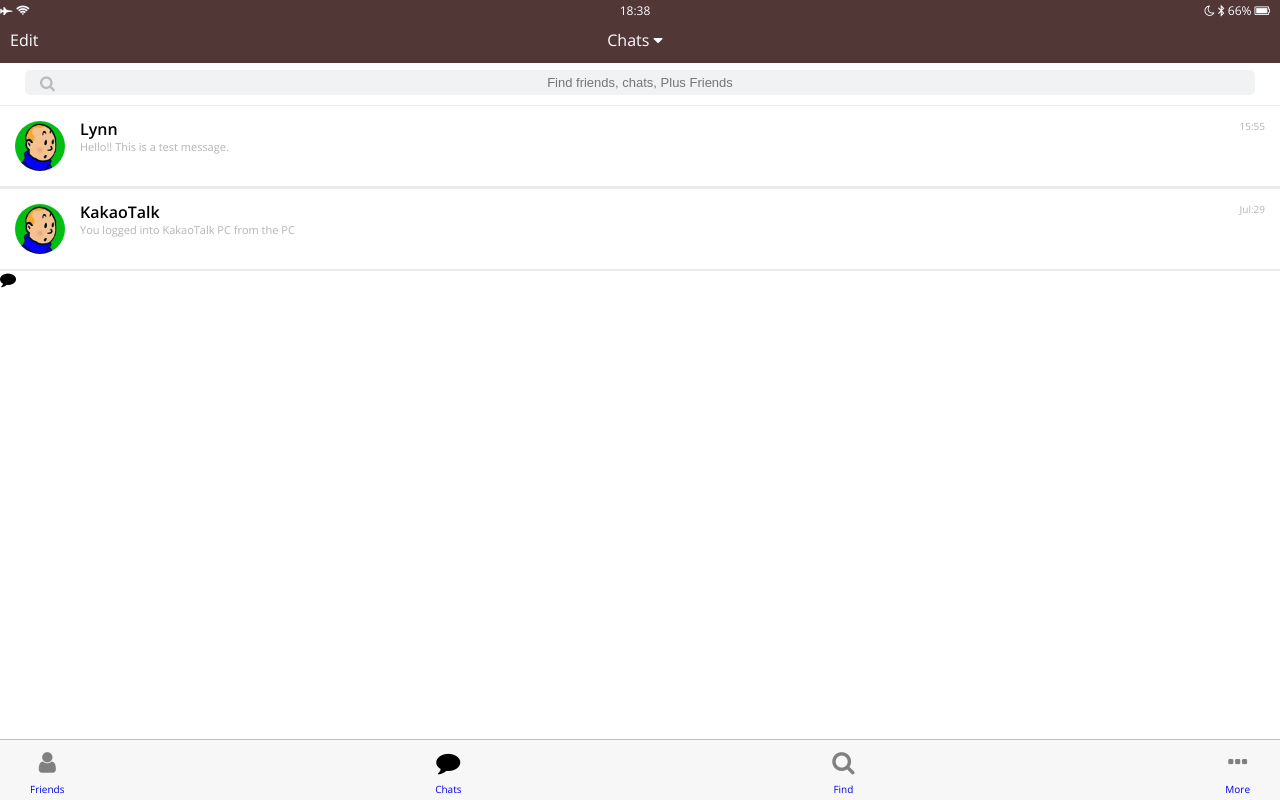
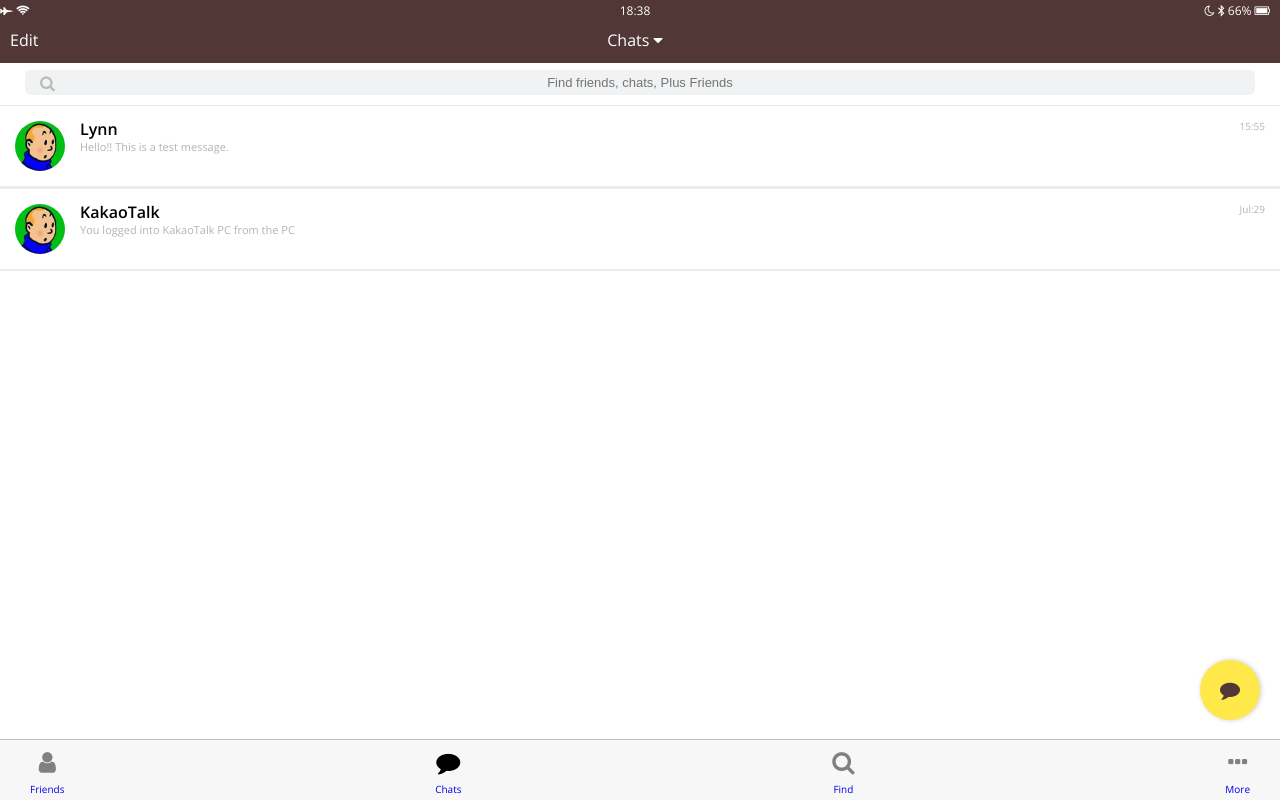
Before and after one commit to smndSw/kakao-clone, a plain HTML site: page chats.html in a window 1280 px wide. Drawn offline with nearby package versions, Linux system fonts and the light colour scheme.

Commit message:
2-8 complite

```diff
--- a/css/chats.css
+++ b/css/chats.css
@@ -43,3 +43,19 @@
     font-size: 10px;
     color: #b4b4b4;
 }
+
+.chat-btn{
+    width : 60px;
+    height: 60px;
+    background-color: #ffe94a;
+    display: flex;
+    justify-content: center;
+    align-items: center;
+    border-radius: 50%;
+    position: absolute;
+    right: 20px;
+    bottom:80px;
+    font-size: 20px;
+    color: #523737;
+    box-shadow: 1px 0 5px rgba(0,0,0,0.2);
+}
```
